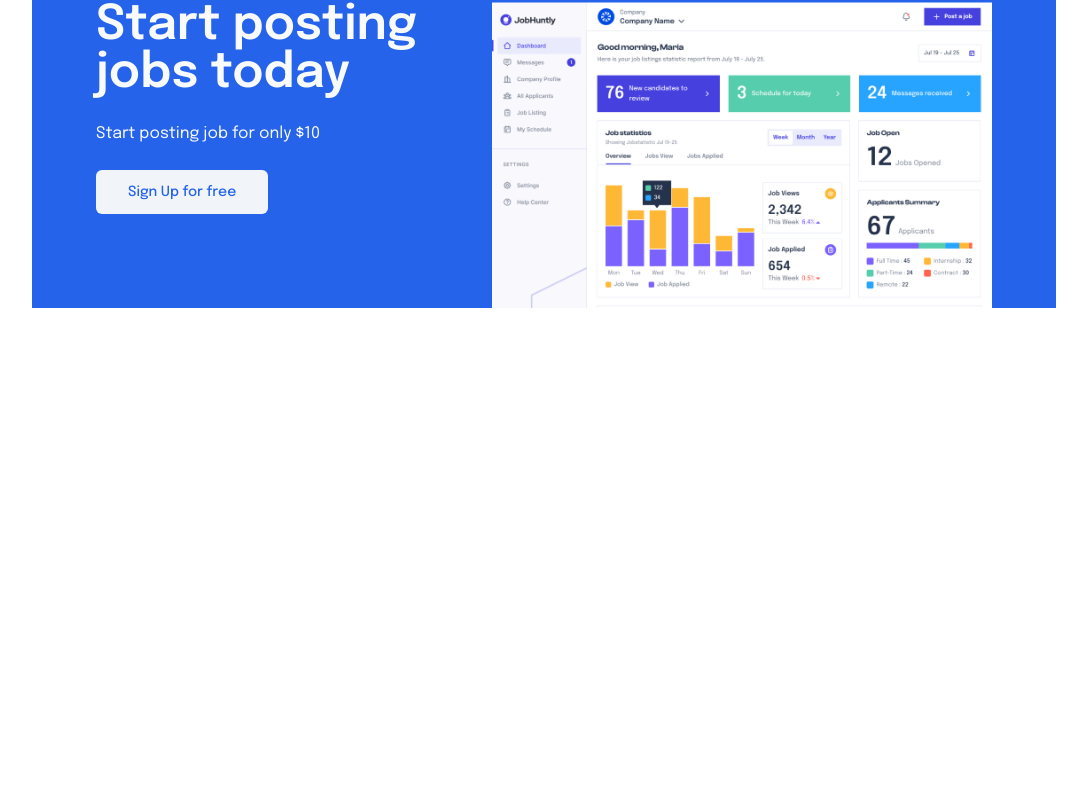
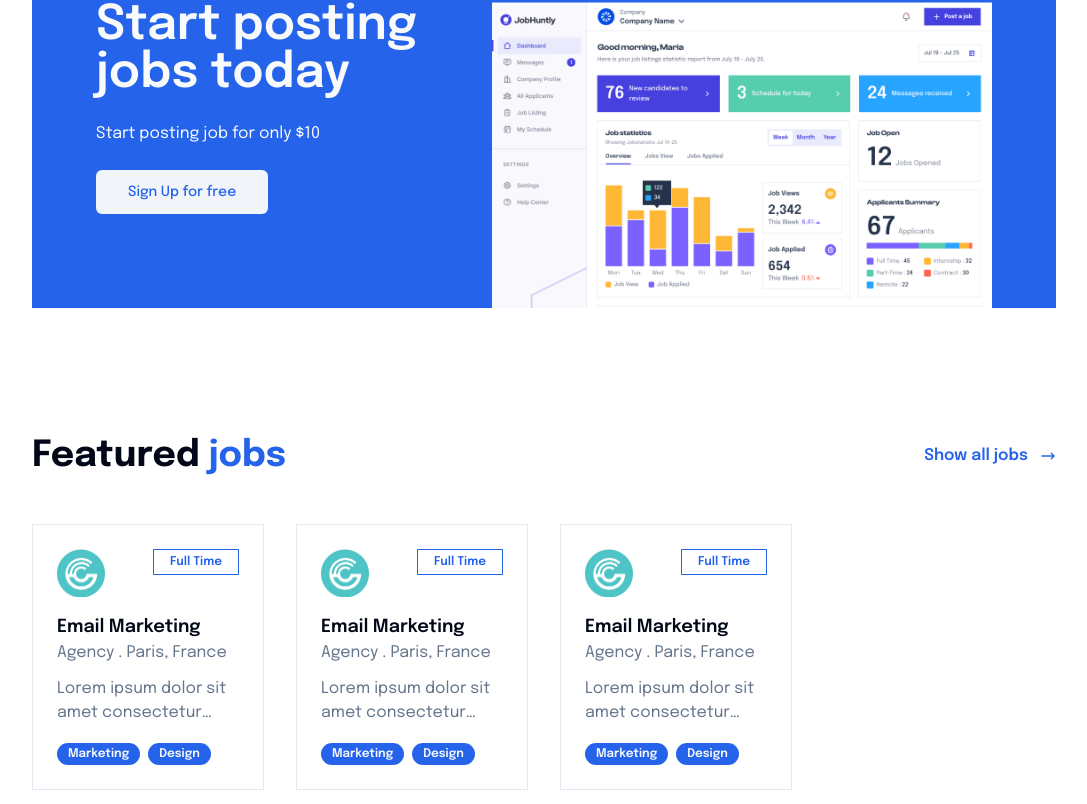
Before and after one commit to yusufhadi/job-hunt, a Next.js app: page / in a window 1280 px wide. Shown: the part 1302-2106 px from the top of the page, without its empty margins (96-1183 px from the left). Before the commit the page ends 1650 px from the top, so only its background shows below. Built offline with nearby package versions, Linux system fonts and the light colour scheme.

Commit message:
slicing FeaturedJobs component

```diff
--- a/src/app/page.tsx
+++ b/src/app/page.tsx
@@ -1,6 +1,7 @@
 import BannerSignUp from "@/components/organisms/BannerSignUp";
 import Category from "@/components/organisms/Category";
 import Clients from "@/components/organisms/Clients";
+import FeaturedJobs from "@/components/organisms/FeaturedJobs";
 import Hero from "@/components/organisms/Hero";
 
 export default function Home() {
@@ -10,6 +11,7 @@
       <Clients />
       <Category />
       <BannerSignUp />
+      <FeaturedJobs />
     </div>
   );
 }
--- /dev/null
+++ b/src/components/organisms/FeaturedJobs/JobItem/index.tsx
@@ -0,0 +1,50 @@
+import { Badge } from "@/components/ui/badge";
+import Image from "next/image";
+import React, { FC } from "react";
+
+interface JobItemProps {
+  image: string;
+  jobType: string;
+  name: string;
+  type: string;
+  location: string;
+  desc: string;
+  categories: string[];
+}
+
+const JobItem: FC<JobItemProps> = ({
+  categories,
+  desc,
+  image,
+  jobType,
+  location,
+  name,
+  type,
+}) => {
+  return (
+    <div className="border border-border p-6 cursor-pointer">
+      <div className="flex flex-row items-start justify-between">
+        <Image src={image} alt={image} width={48} height={48} />
+        <span className="px-4 py-1 text-xs font-semibold text-primary border border-primary">
+          {jobType}
+        </span>
+      </div>
+      <div className="my-4">
+        <div className="font-semibold text-lg">{name}</div>
+        <div className="text-muted-foreground mb-3">
+          {type} . {location}
+        </div>
+        <div className="text-muted-foreground h-12 line-clamp-2 text-ellipsis">
+          {desc}
+        </div>
+      </div>
+      <div className="space-x-2">
+        {categories.map((item: string, i: number) => (
+          <Badge key={i}>{item}</Badge>
+        ))}
+      </div>
+    </div>
+  );
+};
+
+export default JobItem;
--- /dev/null
+++ b/src/components/organisms/FeaturedJobs/index.tsx
@@ -0,0 +1,29 @@
+import TitleSection from "@/components/atoms/TitleSection";
+import React, { FC } from "react";
+import JobItem from "./JobItem";
+
+interface FeaturedJobsProps {}
+
+const FeaturedJobs: FC<FeaturedJobsProps> = ({}) => {
+  return (
+    <div className="mt-32 mb-10">
+      <TitleSection word1="Featured" word2="jobs" />
+      <div className="grid grid-cols-4 gap-8 mt-12">
+        {[0, 1, 2].map((item: number) => (
+          <JobItem
+            key={item}
+            image="/images/company.png"
+            jobType="Full Time"
+            name="Email Marketing"
+            type="Agency"
+            location="Paris, France"
+            desc="Lorem ipsum dolor sit amet consectetur adipisicing elit. Repudiandae velit eum eligendi numquam voluptatibus porro, aut distinctio tenetur laboriosam? Error, quidem dolore deserunt voluptatem maiores reiciendis neque dolor expedita odio."
+            categories={["Marketing", "Design"]}
+          />
+        ))}
+      </div>
+    </div>
+  );
+};
+
+export default FeaturedJobs;
--- /dev/null
+++ b/src/components/ui/badge.tsx
@@ -0,0 +1,36 @@
+import * as React from "react"
+import { cva, type VariantProps } from "class-variance-authority"
+
+import { cn } from "@/lib/utils"
+
+const badgeVariants = cva(
+  "inline-flex items-center rounded-full border px-2.5 py-0.5 text-xs font-semibold transition-colors focus:outline-none focus:ring-2 focus:ring-ring focus:ring-offset-2",
+  {
+    variants: {
+      variant: {
+        default:
+          "border-transparent bg-primary text-primary-foreground hover:bg-primary/80",
+        secondary:
+          "border-transparent bg-secondary text-secondary-foreground hover:bg-secondary/80",
+        destructive:
+          "border-transparent bg-destructive text-destructive-foreground hover:bg-destructive/80",
+        outline: "text-foreground",
+      },
+    },
+    defaultVariants: {
+      variant: "default",
+    },
+  }
+)
+
+export interface BadgeProps
+  extends React.HTMLAttributes<HTMLDivElement>,
+    VariantProps<typeof badgeVariants> {}
+
+function Badge({ className, variant, ...props }: BadgeProps) {
+  return (
+    <div className={cn(badgeVariants({ variant }), className)} {...props} />
+  )
+}
+
+export { Badge, badgeVariants }
```
